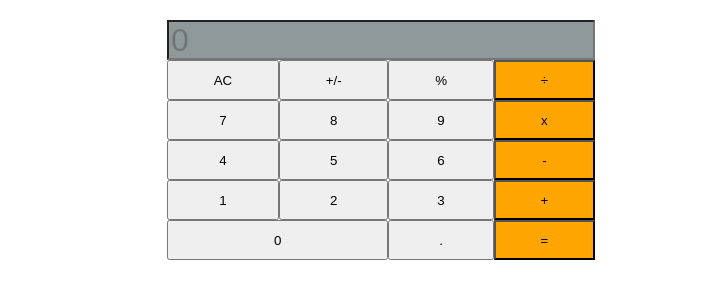
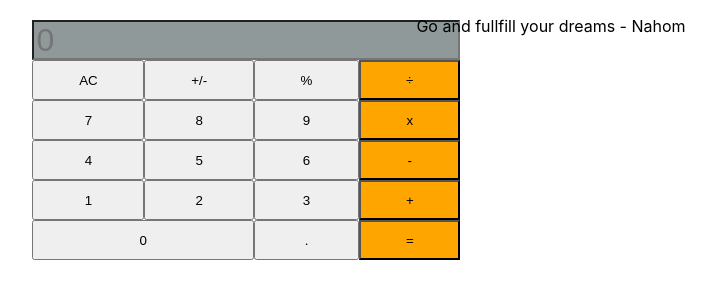
Before and after one commit to zdnahom/math-magicians, a React (Create React App) app: page / in a window 1280 px wide. Shown: the top 300 px of the page, without its empty margins (281-997 px from the left). Built offline with nearby package versions, Linux system fonts and the light colour scheme.

Commit message:
Import Quote component

```diff
--- a/src/App.js
+++ b/src/App.js
@@ -1,10 +1,12 @@
 import './App.css';
 import Calculator from './components/Calculator';
+import Quote from './components/Quote';
 
 function App() {
   return (
     <div className="App">
       <Calculator />
+      <Quote />
     </div>
   );
 }
```
